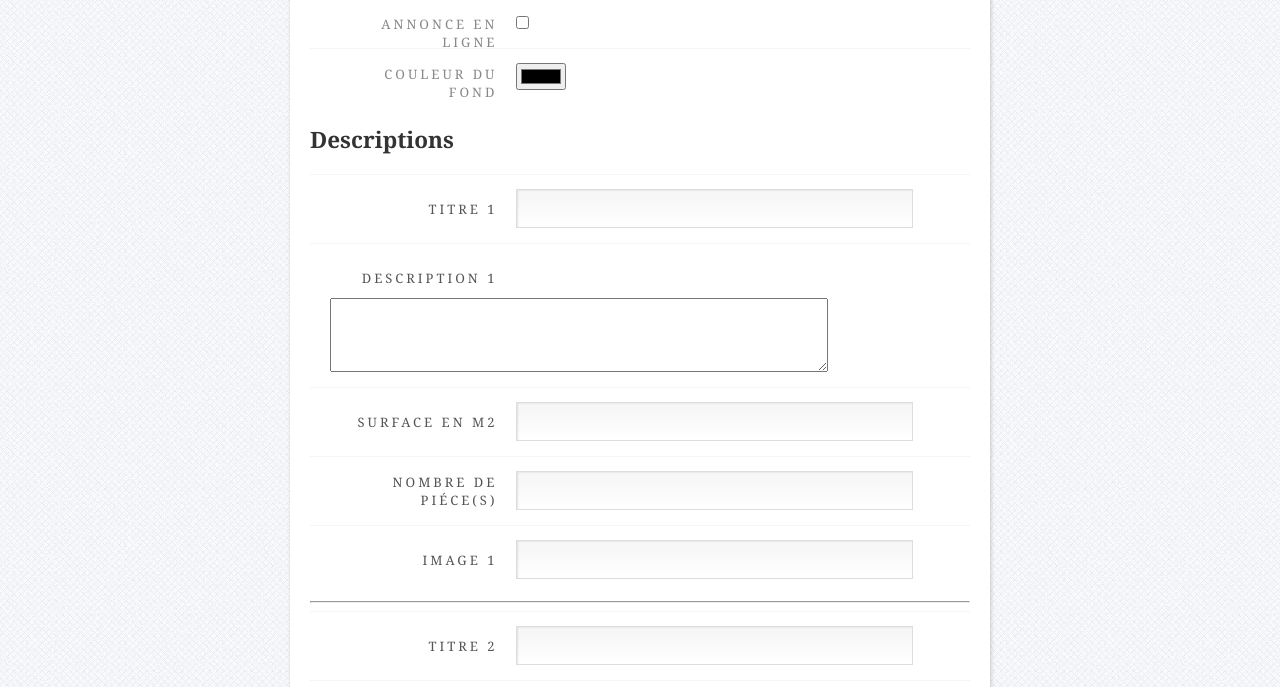
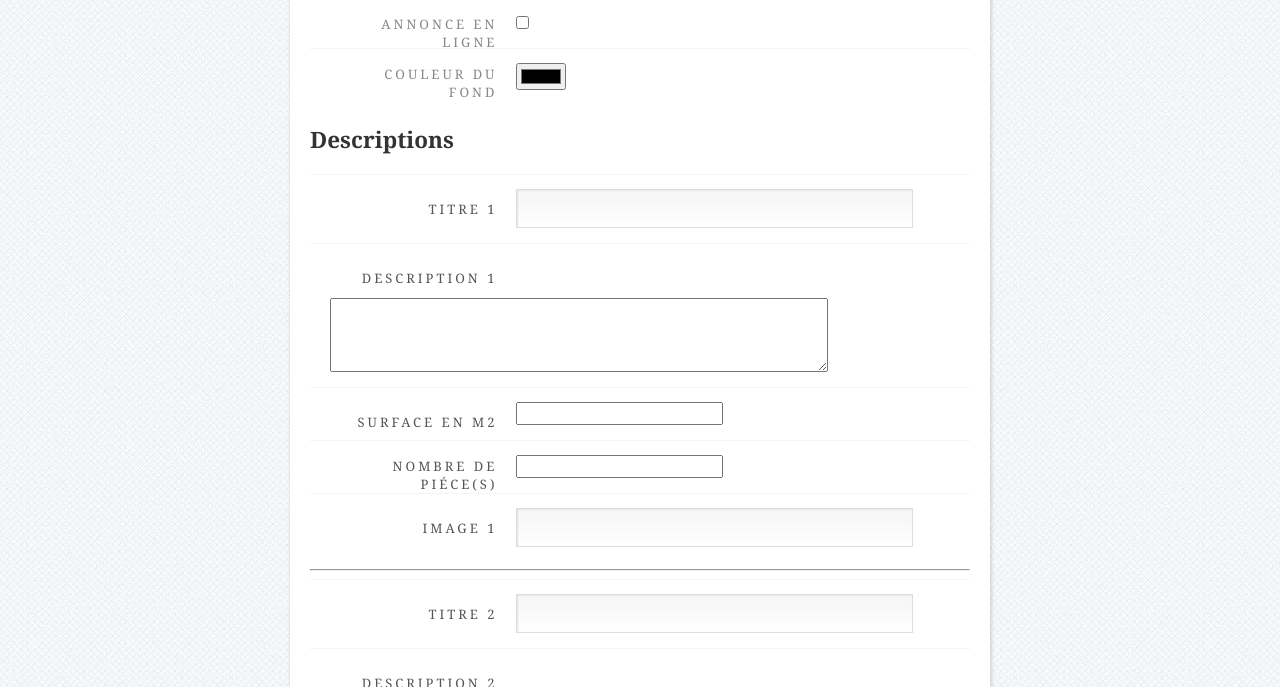
Before and after one commit to DupontC/FlatDescriptor, a website: page html/addAnnonce.html in a window 1280 px wide. Shown: the part 113-800 px from the top of the page. Drawn offline with nearby package versions, Linux system fonts and the light colour scheme.

Commit message:
ajout de controle formulaire phase 1

```diff
--- a/html/addAnnonce.html
+++ b/html/addAnnonce.html
@@ -25,18 +25,18 @@
   <section class="af-wrapper">
 
 
-    <form novalidate class="af-form" id="af-form" novalidate method="POST">
+    <form class="af-form" name="myForm" id="af-form" method="POST">
       <h1>Description de l'appartement</h1>
       <div class="af-outer">
         <div class="af-inner">
           <label for="input-title">Annonce en ligne</label>
-          <input type="checkbox" ng-model="appartement.enLigne">
+          <input name="enLigne" type="checkbox" ng-model="appartement.enLigne">
         </div>
       </div>
       <div class="af-outer">
         <div class="af-inner">
           <label for="input-title">Couleur du fond</label>
-          <input type="color" ng-model="appartement.color">
+          <input name="color" type="color" ng-model="appartement.color">
         </div>
       </div>
 
@@ -44,31 +44,31 @@
       <div class="af-outer af-required">
         <div class="af-inner">
           <label for="input-email">Titre 1</label>
-          <input type="text" ng-model=appartement.titre1>
+          <input name="titre1" type="text" ng-model=appartement.titre1>
         </div>
       </div>
       <div class="af-outer af-required">
         <div class="af-inner">
           <label for="desc1">Description 1</label>
-          <textarea rows="4" cols="53" ng-model="appartement.texte1"></textarea>
+          <textarea ng-trim="true" name="texte1" rows="4" cols="53" ng-model="appartement.texte1"></textarea>
         </div>
       </div>
       <div class="af-outer af-required">
         <div class="af-inner">
           <label for="input-surface">Surface en m2</label>
-          <input type="text" ng-model=appartement.surface>
+          <input name="surface" type="number" ng-model=appartement.surface>
         </div>
       </div>
       <div class="af-outer af-required">
         <div class="af-inner">
           <label for="input-nbPiece">Nombre de piéce(s)</label>
-          <input type="text" ng-model=appartement.nbPiece>
+          <input name="nbPiece" type="number" ng-model=appartement.nbPiece>
         </div>
       </div>
       <div class="af-outer af-required">
         <div class="af-inner">
           <label for="image1">Image 1</label>
-          <input type="text" ng-model="appartement.image1">
+          <input name="image1" type="text" ng-model="appartement.image1">
         </div>
       </div>
       <hr>
@@ -76,19 +76,19 @@
       <div class="af-outer af-required">
         <div class="af-inner">
           <label for="titre2">Titre 2</label>
-          <input type="text" ng-model="appartement.titre2">
+          <input name="titre2" type="text" ng-model="appartement.titre2">
         </div>
       </div>
       <div class="af-outer af-required">
         <div class="af-inner">
           <label for="desc2">Description 2</label>
-          <br><textarea rows="4" cols="53" ng-model="appartement.texte2"></textarea>
+          <br><textarea ng-trim="true" name="texte2" rows="4" cols="53" ng-model="appartement.texte2"></textarea>
         </div>
       </div>
       <div class="af-outer af-required">
         <div class="af-inner">
           <label for="image2">Image 2</label>
-          <input type="text" ng-model="appartement.image2">
+          <input name="image2" type="text" ng-model="appartement.image2">
         </div>
       </div>
       <hr>
@@ -99,19 +99,19 @@
       <div class="af-outer af-required">
         <div class="af-inner">
           <label for="titre3">Titre 3</label>
-          <input type="text" ng-model="appartement.titre3">
+          <input name="titre3" type="text" ng-model="appartement.titre3">
         </div>
       </div>
       <div class="af-outer af-required">
         <div class="af-inner">
           <label for="desc3">Description 3</label>
-          <br><textarea rows="4" cols="53" ng-model="appartement.texte3"></textarea>
+          <br><textarea ng-trim="true" name="texte3" rows="4" cols="53" ng-model="appartement.texte3"></textarea>
         </div>
       </div>
       <div class="af-outer af-required">
         <div class="af-inner">
           <label for="image3">Image 3</label>
-          <input type="text" ng-model="appartement.image3">
+          <input name="image3" type="text" ng-model="appartement.image3">
         </div>
       </div>
       <hr>
@@ -120,19 +120,19 @@
       <div class="af-outer af-required">
         <div class="af-inner">
           <label for="titre3">Titre 4</label>
-          <input type="text" ng-model="appartement.titre4">
+          <input name="titre4" type="text" ng-model="appartement.titre4">
         </div>
       </div>
       <div class="af-outer af-required">
         <div class="af-inner">
           <label for="desc4">Description 4</label>
-          <br><textarea class="" rows="4" cols="53" required ng-model="appartement.texte4"></textarea>
+          <br><textarea ng-trim="true" name="texte4" class="" rows="4" cols="53" ng-model="appartement.texte4"></textarea>
         </div>
       </div>
       <div class="af-outer af-required">
         <div class="af-inner">
           <label for="image4">Image 4</label>
-          <input type="text" ng-model="appartement.image4">
+          <input name="image4" type="text" ng-model="appartement.image4">
         </div>
       </div>
 
@@ -143,19 +143,19 @@
       <div class="af-outer af-required">
         <div class="af-inner">
           <label for="ville">Ville</label>
-          <input type="text" ng-model="appartement.ville">
+          <input name="ville" type="text" ng-model="appartement.ville" required="true">
         </div>
       </div>
       <div class="af-outer af-required">
         <div class="af-inner">
           <label for="adresse">Adresse</label>
-          <input type="text" ng-model="appartement.adresse">
+          <input name="adresse" type="text" ng-model="appartement.adresse" required="true">
         </div>
       </div>
       <div class="af-outer af-required">
         <div class="af-inner">
           <label for="descLocalisation">Description localisation</label>
-          <br><textarea  rows="4"cols="53" ng-model="appartement.emplacement"></textarea>
+          <br><textarea  ng-trim="true" name="emplacement" rows="4"cols="53" ng-model="appartement.emplacement"></textarea>
         </div>
       </div>
 
@@ -163,13 +163,13 @@
       <div class="af-outer af-required">
         <div class="af-inner">
           <label for="latitude">latitude</label>
-          <input type="text" ng-model="appartement.latitude">
+          <input name="latitude" type="text" ng-model="appartement.latitude" required="true">
         </div>
       </div>
       <div class="af-outer af-required">
         <div class="af-inner">
           <label for="longitude">longitude</label>
-          <input type="text" ng-model="appartement.longitude">
+          <input name="longitude" type="text" ng-model="appartement.longitude" required="true">
         </div>
       </div>
 
@@ -179,19 +179,19 @@
       <div class="af-outer af-required">
         <div class="af-inner">
           <label for="descPhotos">Description photos</label>
-          <br><textarea rows="4" cols="53" ng-model="appartement.photos"></textarea>
+          <br><textarea ng-trim="true" name="photos" rows="4" cols="53" ng-model="appartement.photos"></textarea>
         </div>
       </div>
       <div class="af-outer af-required">
         <div class="af-inner">
           <label for="album">Liens vers l'album</label>
-          <input type="text" ng-model="appartement.albumPhotos">
+          <input name="albumPhotos" type="text" ng-model="appartement.albumPhotos">
         </div>
       </div>
       <div class="af-outer af-required">
         <div class="af-inner">
           <label for="photosphere">Liens vers une photo sphére</label>
-          <input type="text" ng-model="appartement.photosphere">
+          <input name="photosphere" type="text" ng-model="appartement.photosphere">
         </div>
       </div>
 
@@ -201,7 +201,7 @@
       <div class="af-outer af-required">
         <div class="af-inner">
           <label for="contact">Descriptions du contact</label>
-          <br><textarea rows="4" cols="53" ng-model="appartement.contacts"></textarea>
+          <br><textarea ng-trim="true" name="contacts" rows="4" cols="53" ng-model="appartement.contacts"></textarea>
         </div>
       </div>
 
--- a/js/appImmobilierAdd.js
+++ b/js/appImmobilierAdd.js
@@ -11,6 +11,7 @@ FlatAppBack.controller('FlatBackOfficeCtrl',function($scope, $http, $location) {
 
   //function call to update data
   $scope.addData = function() {
+    if($scope.myForm.$valid){
       console.log("ajout d'une annonce");
       $scope.appartement.id_annonce =  Math.floor((Math.random() * 9999) + 2);
       var jdata = 'majData='+JSON.stringify($scope.appartement); // The data is to be string.
@@ -28,6 +29,9 @@ FlatAppBack.controller('FlatBackOfficeCtrl',function($scope, $http, $location) {
         console.log("maj ko "+$scope.codeStatus);
         toastr.error("Erreur lors de l'insertion!");
       });//END HTTP
+    }else{
+      toastr.warning("Fromulaire de l'annonce invalide");
+    }
   };//END MAJDATA FUNCTION
 
 });//END CONTROLER
```
Lines whose indentation alone changed are shown as unchanged.
